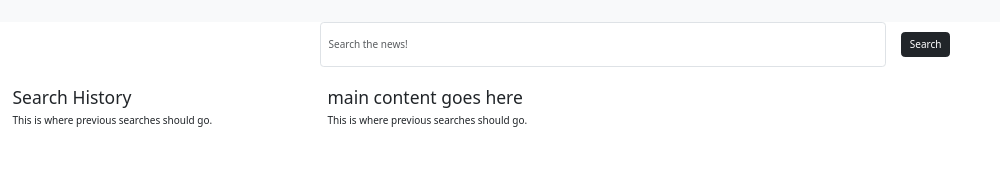
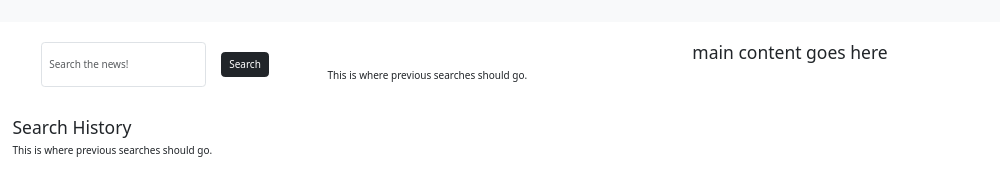
Before and after one commit to aimeedarling/GBN, a plain HTML site: page index.html in a window 1280 px wide. Shown: the part 128-324 px from the top of the page, without its empty margins (0-1000 px from the left). Drawn offline with nearby package versions, Linux system fonts and the light colour scheme.

Commit message:
added space between search bar and search history text

```diff
--- a/index.html
+++ b/index.html
@@ -54,17 +54,17 @@
         </div>
     </nav>
 </div>
-<div class="d-flex justify-content-center">
-<form class="w-50 d-flex" role="search">
-    <input class="input form-control me-2" id="searchText" type="search" placeholder="Search the news!" aria-label="Search">
-    <button class="btn btn-dark m-3 search-btn" type="submit">Search</button>
-</form>
-</div>
-    <div class="container-fluid row">
+<div class="container-fluid row">
 
 
-            <div class="card-body container-fluid col-3">
-                <h3> Search History</h3>
+    <div class="card-body container-fluid col-3">
+        <div class="d-flex justify-content-center">
+        <form class="d-flex" role="search">
+            <input class="input form-control me-2" id="searchText" type="search" placeholder="Search the news!" aria-label="Search">
+            <button class="btn btn-dark m-3 search-btn" type="submit">Search</button>
+        </form>
+        </div>
+        <h3 class="mt-5"> Search History</h3>
                 <ul class="search-history list-unstyled">
                     <li >This is where previous searches should go.</li>
                 </ul>
@@ -72,7 +72,7 @@
 
             <div class="card-body container-fluid col-9">
                 <ul class="list-unstyled">
-                    <h3>main content goes here</h3>
+                    <h3 class="d-flex justify-content-center">main content goes here</h3>
                     <li>This is where previous searches should go.</li>
                 </ul>
         </div>
```
